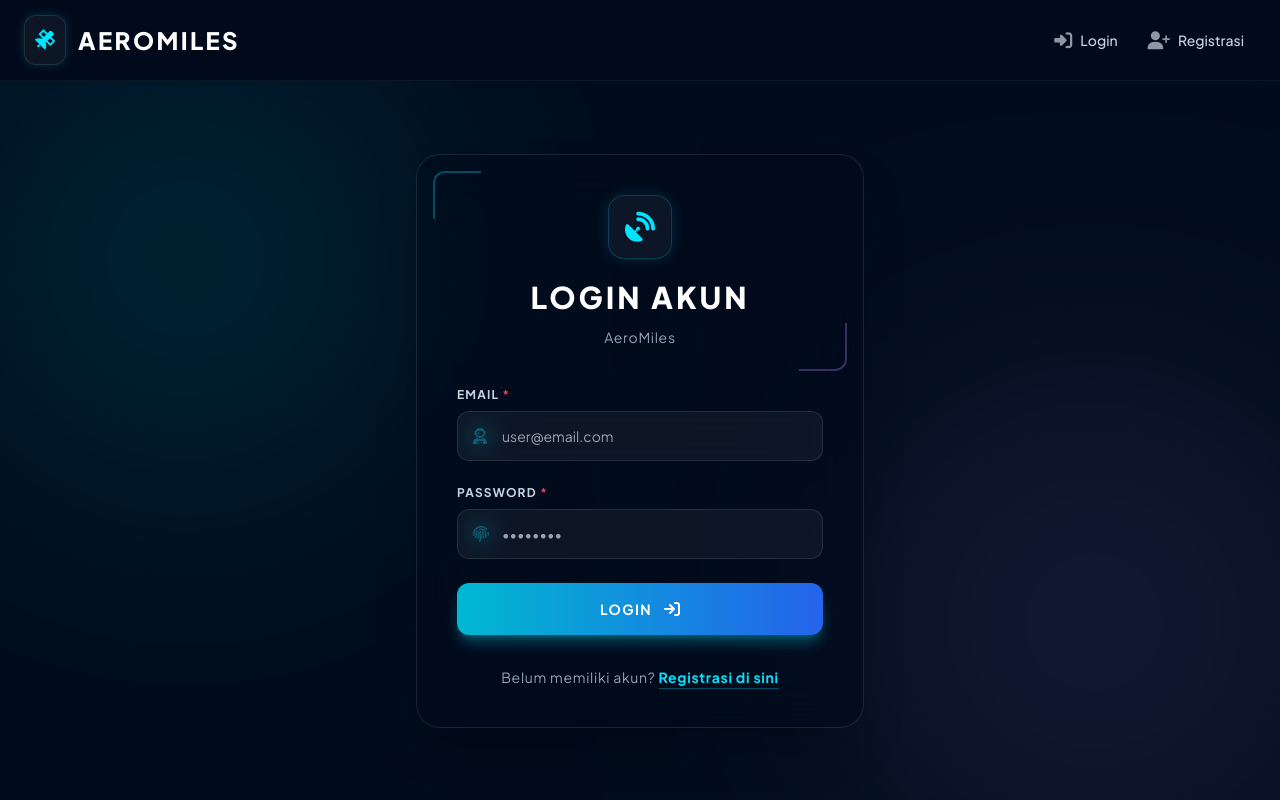
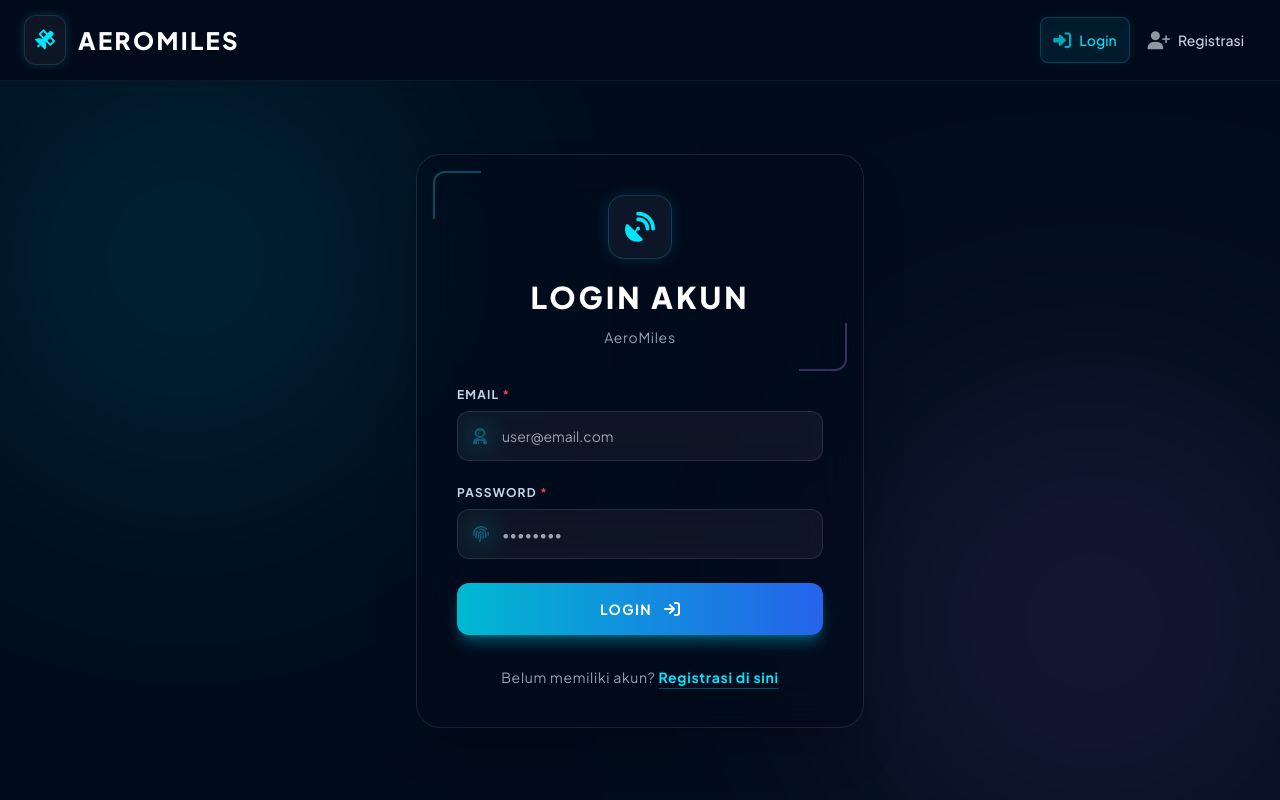
Before and after one commit to Basdat-TK03-AeroMiles/Basdat-TK03, a Django app: page /login/ in a window 1280 px wide. Run offline with Django 5.2, Linux system fonts and the light colour scheme; some libraries are stand-ins or nearby versions.

Commit message:
fix: active tab on navbar

```diff
--- a/templates/base.html
+++ b/templates/base.html
@@ -37,6 +37,10 @@
             transition: all 0.3s; white-space: nowrap;
         }
         .nav-link:hover { color: #00E5FF; background: rgba(255,255,255,0.05); }
+        .nav-link-active {
+            color: #00E5FF !important; background: rgba(0,229,255,0.08);
+            border: 1px solid rgba(0,229,255,0.2); box-shadow: 0 0 12px rgba(0,229,255,0.08);
+        }
 
         .nav-link-logout {
             display: flex; align-items: center; font-size: 0.875rem; font-weight: 500;
--- a/templates/components/nav_link.html
+++ b/templates/components/nav_link.html
@@ -1,6 +1,5 @@
-{% comment %}Reusable nav link. Pass: url, icon, label, is_logout (optional){% endcomment %}
 {% if is_logout %}
 <a href="{{ url }}" class="nav-link-logout"><i class="{{ icon }} text-lg mr-2 opacity-70"></i>{{ label }}</a>
 {% else %}
-<a href="{{ url }}" class="nav-link"><i class="{{ icon }} text-lg mr-2 opacity-70"></i>{{ label }}</a>
+<a href="{{ url }}" class="nav-link {% if request.path == url %}nav-link-active{% endif %}"><i class="{{ icon }} text-lg mr-2 opacity-70"></i>{{ label }}</a>
 {% endif %}
```
